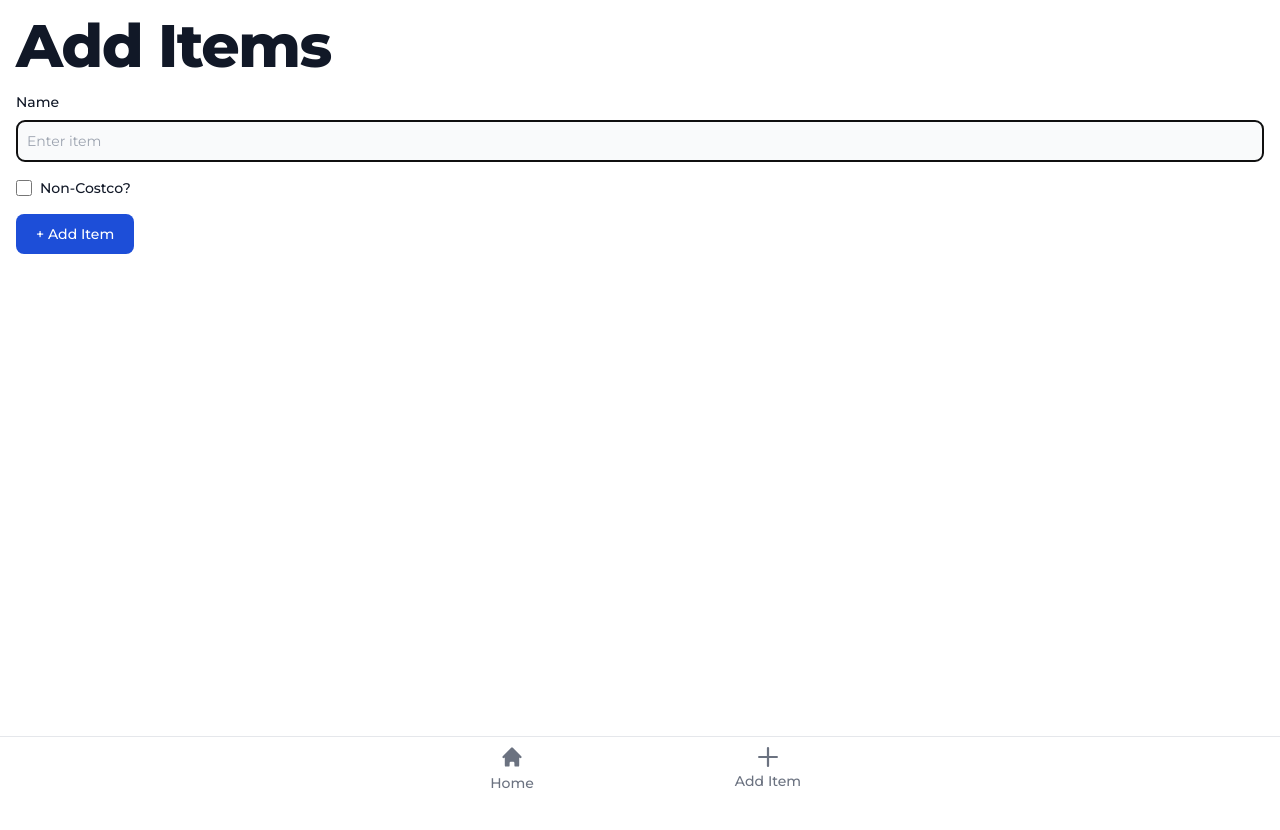
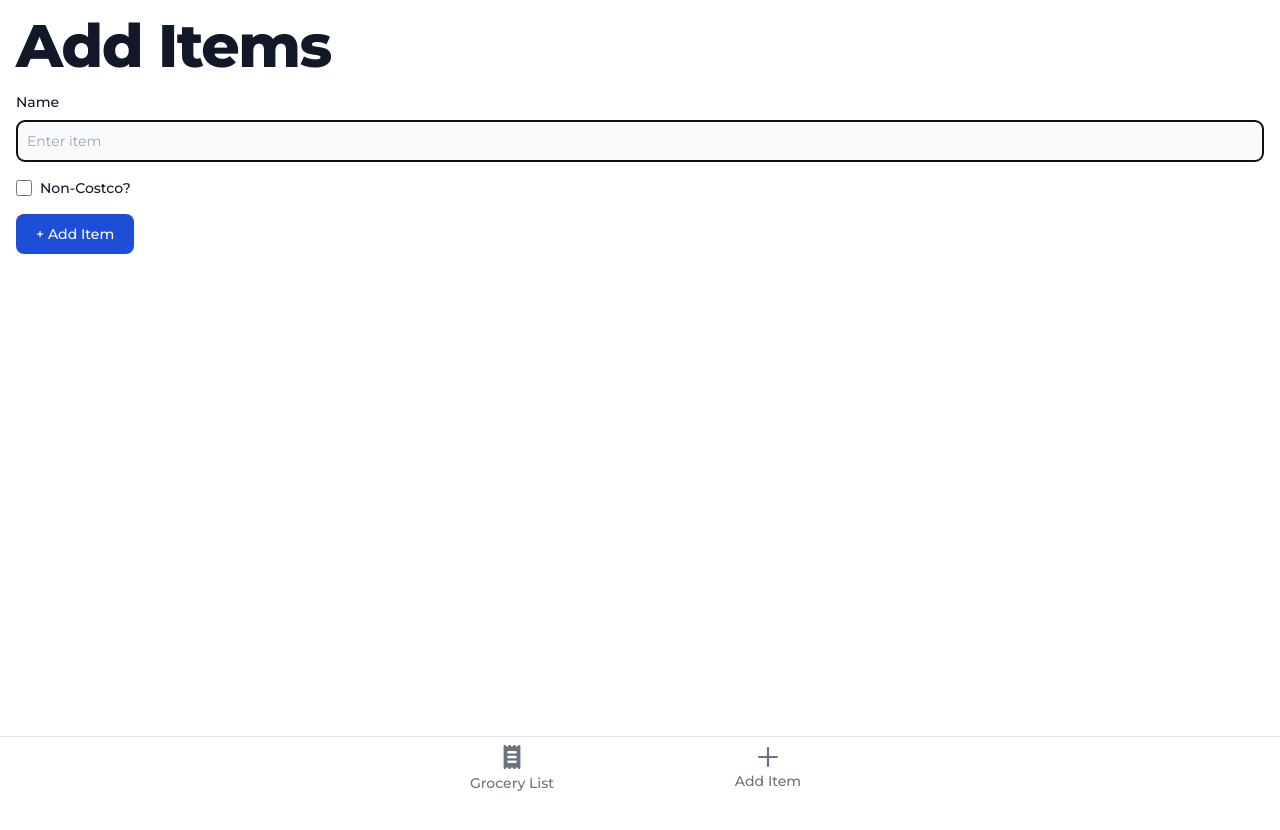
Before and after one commit to colbygarland/grocery-list, a Next.js app: page /add in a window 1280 px wide. Shown: the top 830 px of the page. Before the commit the page ends 800 px from the top, so only its background shows below. Built offline with nearby package versions, Linux system fonts and the light colour scheme; no server answers.

Commit message:
small design tweaks

```diff
--- a/components/Navigation.tsx
+++ b/components/Navigation.tsx
@@ -10,15 +10,15 @@ export const Navigation = () => {
         >
           <svg
             className="w-6 h-6 mb-1 text-gray-500 dark:text-gray-400 group-hover:text-blue-600 dark:group-hover:text-blue-500"
+            aria-hidden="true"
+            xmlns="http://www.w3.org/2000/svg"
             fill="currentColor"
-            viewBox="0 0 20 20"
-            xmlns="http://www.w3.org/2000/svg"
-            aria-hidden="true"
+            viewBox="0 0 14 20"
           >
-            <path d="M10.707 2.293a1 1 0 00-1.414 0l-7 7a1 1 0 001.414 1.414L4 10.414V17a1 1 0 001 1h2a1 1 0 001-1v-2a1 1 0 011-1h2a1 1 0 011 1v2a1 1 0 001 1h2a1 1 0 001-1v-6.586l.293.293a1 1 0 001.414-1.414l-7-7z"></path>
+            <path d="M13.383.076a1 1 0 0 0-1.09.217L11 1.586 9.707.293a1 1 0 0 0-1.414 0L7 1.586 5.707.293a1 1 0 0 0-1.414 0L3 1.586 1.707.293A1 1 0 0 0 0 1v18a1 1 0 0 0 1.707.707L3 18.414l1.293 1.293a1 1 0 0 0 1.414 0L7 18.414l1.293 1.293a1 1 0 0 0 1.414 0L11 18.414l1.293 1.293A1 1 0 0 0 14 19V1a1 1 0 0 0-.617-.924ZM10 15H4a1 1 0 1 1 0-2h6a1 1 0 0 1 0 2Zm0-4H4a1 1 0 1 1 0-2h6a1 1 0 1 1 0 2Zm0-4H4a1 1 0 0 1 0-2h6a1 1 0 1 1 0 2Z" />
           </svg>
           <span className="text-sm text-gray-500 dark:text-gray-400 group-hover:text-blue-600 dark:group-hover:text-blue-500">
-            Home
+            Grocery List
           </span>
         </Link>
         <Link
--- a/components/PageContainer.tsx
+++ b/components/PageContainer.tsx
@@ -6,7 +6,7 @@ import { Navigation } from './Navigation'
 export const PageContainer = ({ children }: { children: any }) => {
   return (
     <>
-      <main className="min-h-screen p-4 dark:bg-black">{children}</main>
+      <main className="min-h-screen p-4 mb-16 dark:bg-black">{children}</main>
       <Navigation />
     </>
   )
```
